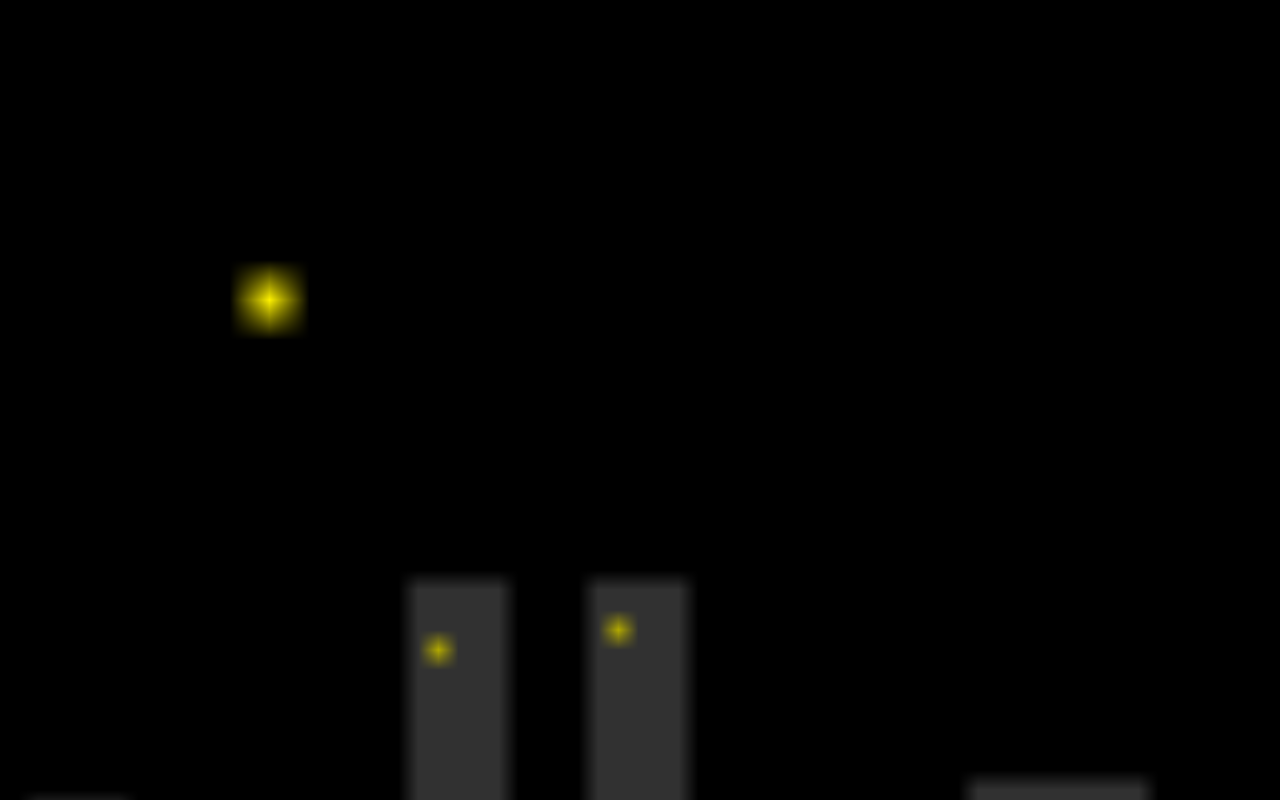
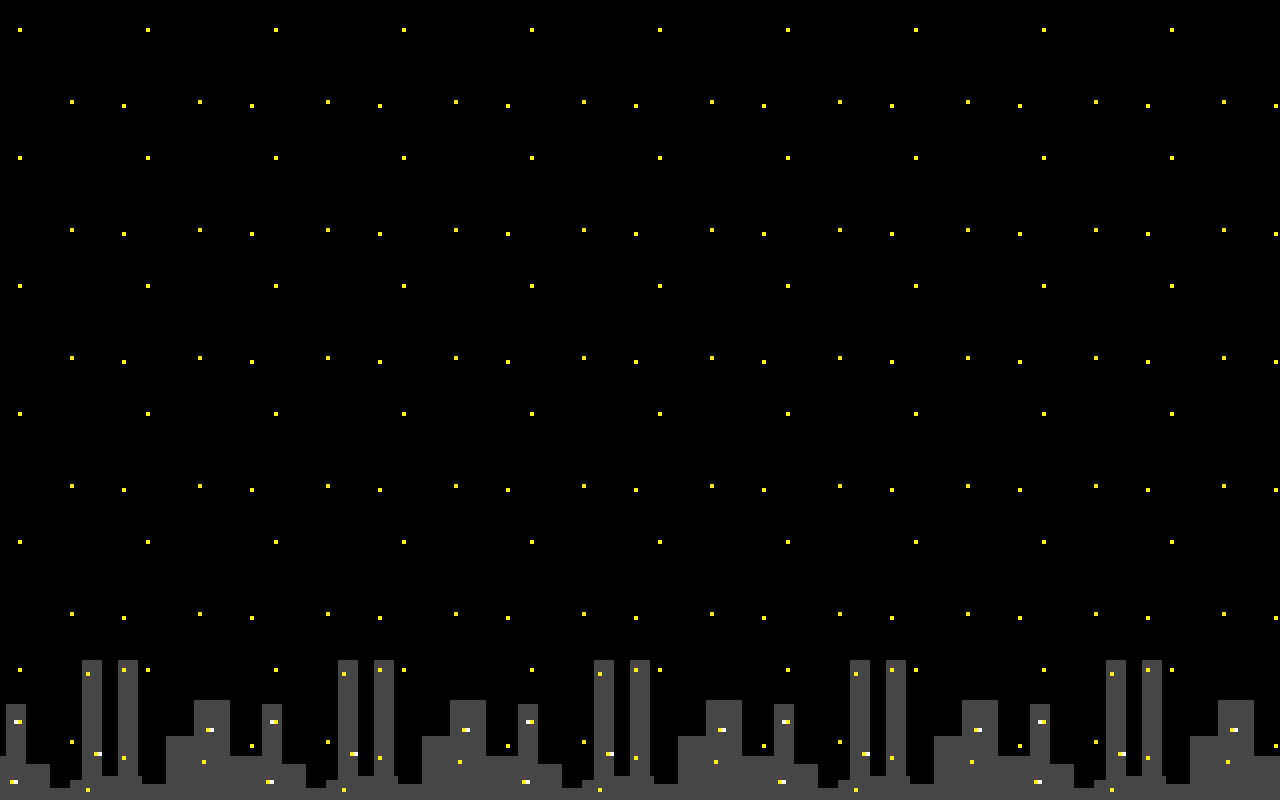
Before and after one commit to PythonCoders45/gametest, a plain HTML site: page index.html in a window 1280 px wide. Drawn offline with nearby package versions, Linux system fonts and the light colour scheme.

Commit message:
Refactor background layers in index.html
Updated background layers for improved visuals and performance.

```diff
--- a/index.html
+++ b/index.html
@@ -11,6 +11,7 @@
             width: 100%;
             height: 100%;
             overflow: hidden;
+            background-color: #000;
         }
 
         /* Container to hold both background layers */
@@ -18,47 +19,41 @@
             position: relative;
             width: 100%;
             height: 100%;
-            background-color: #111; /* Fallback color */
         }
 
-        /* Base background layer (Slower) */
+        /* Base background layer (Slower stars - 32x32 original) */
         .bg-layer-1 {
             position: absolute;
             top: 0;
             left: 0;
             width: 100%;
             height: 100%;
-            background-image: url('night.png'); /* Replace with your image */
-            background-repeat: repeat-x;
-            background-size: cover;
+            background-image: url('night.png');
+            background-repeat: repeat; /* Repeat everywhere for stars */
+
+            /* Scale up perfectly by 4x (32 * 4 = 128) */
+            background-size: 128px 128px;
+            image-rendering: pixelated;
             z-index: 1;
         }
 
-        /* Foreground background layer (Faster) */
+        /* Foreground background layer (Faster buildings - 64x64 original) */
         .bg-layer-2 {
             position: absolute;
-            top: 0;
+            bottom: 0; /* Lock buildings to the bottom of the screen */
             left: 0;
             width: 100%;
-            height: 100%;
-            background-image: url('buildings.png'); /* Replace with a transparent PNG if needed */
-            background-repeat: repeat-x;
-            background-size: cover;
-            opacity: 0.7; /* Blend it with the background */
+
+            /* Scale height up by 4x to match the star scaling (64 * 4 = 256) */
+            height: 256px;
+
+            background-image: url('buildings.png');
+            background-repeat: repeat-x; /* Only loop horizontally */
+
+            /* width auto scales proportionally, height fills the 256px zone */
+            background-size: auto 100%;
+            image-rendering: pixelated;
             z-index: 2;
-        }
-
-        /* Overlay content just to show it sits on top */
-        .content {
-            position: absolute;
-            z-index: 3;
-            color: white;
-            font-family: sans-serif;
-            font-size: 3rem;
-            text-align: center;
-            width: 100%;
-            top: 45%;
-            text-shadow: 2px 2px 8px rgba(0,0,0,0.7);
         }
     </style>
     <script src="https://code.jquery.com/jquery-3.6.4.min.js"></script>
@@ -68,29 +63,28 @@
     <div class="bg-container">
         <div class="bg-layer-1"></div>
         <div class="bg-layer-2"></div>
-        <div class="content"></div>
     </div>
 
     <script>
         $(document).ready(function() {
-            // Initial positions for the backgrounds
+            // Track positions for the backgrounds
             let posX1 = 0;
             let posX2 = 0;
 
             // Speeds for each layer (pixels per frame)
-            const speed1 = 0.5; // Slower background
-            const speed2 = 1.5; // Faster foreground
+            const speed1 = 0.5; // Stars move slower
+            const speed2 = 2.0; // Buildings move faster
 
-            // Animation loop using requestAnimationFrame for smoothness
+            // Animation loop using requestAnimationFrame for perfect smoothness
             function animateBackgrounds() {
                 posX1 -= speed1;
                 posX2 -= speed2;
 
-                // Apply the new position to the background-position property
+                // Apply positions (keeping vertical axes locked)
                 $('.bg-layer-1').css('background-position', posX1 + 'px 0px');
-                $('.bg-layer-2').css('background-position', posX2 + 'px 0px');
+                $('.bg-layer-2').css('background-position', posX2 + 'px bottom');
 
-                // Loop the animation
+                // Loop the animation continuously
                 requestAnimationFrame(animateBackgrounds);
             }
 
```
